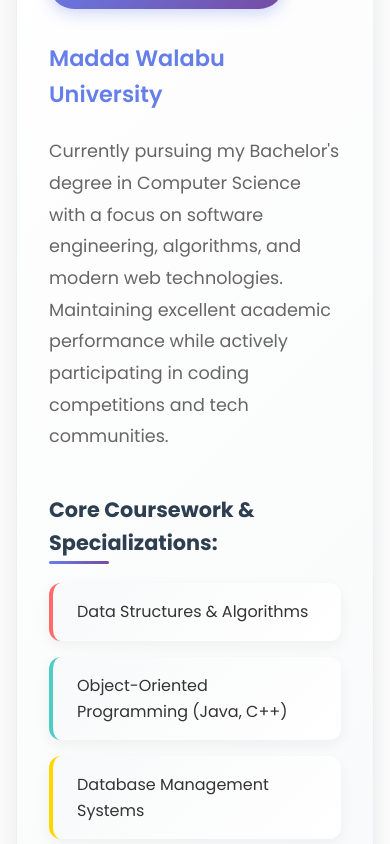
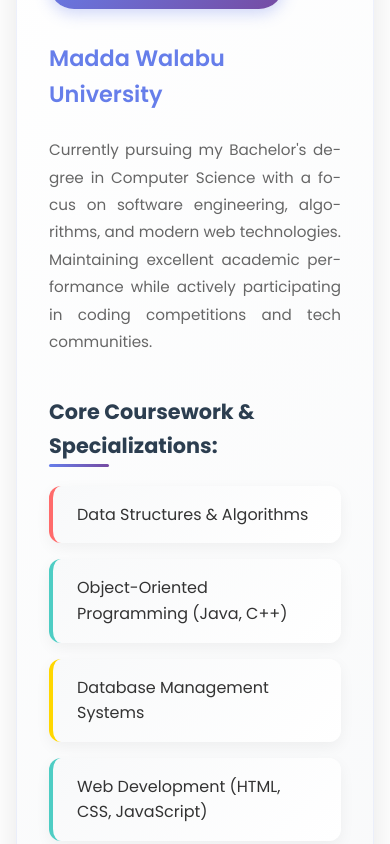
Before and after one commit to gboss12/itsmyportfolio, a React (Create React App) app: page / in a window 390 px wide. Shown: the part 2440-3284 px from the top of the page. Built offline with nearby package versions, Linux system fonts and the light colour scheme.

Commit message:
Add text justification to Education section

```diff
--- a/src/components/Education.css
+++ b/src/components/Education.css
@@ -123,6 +123,9 @@
   font-size: 1.1rem;
   position: relative;
   z-index: 2;
+  text-align: justify;
+  text-justify: inter-word;
+  hyphens: auto;
 }
 
 .coursework {
@@ -241,6 +244,14 @@
     font-size: 1.5rem;
   }
 
+  .education-item > p {
+    font-size: 0.95rem;
+    text-align: justify;
+    text-justify: inter-word;
+    hyphens: auto;
+    word-spacing: 0;
+  }
+
   .coursework ul {
     grid-template-columns: 1fr;
   }
```
